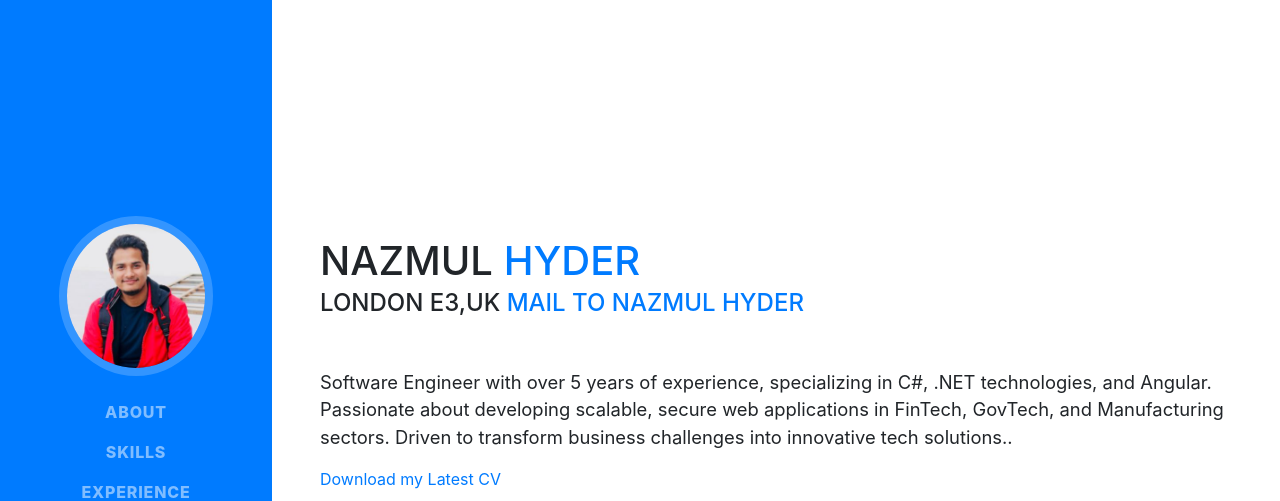
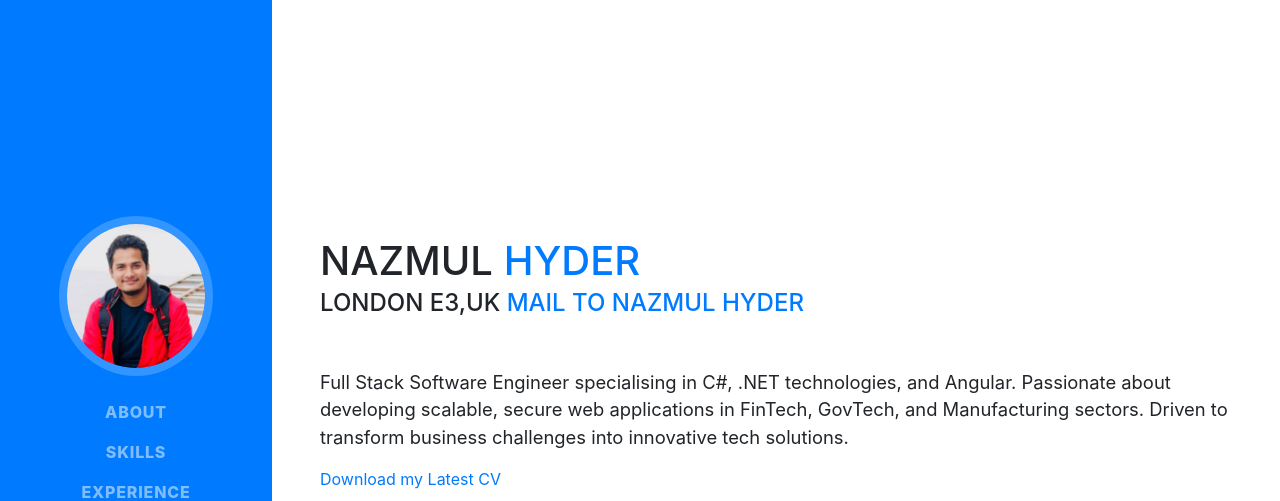
Before and after one commit to nazmulhyder/nazmulhyder.github.io, a website with bundled scripts: page index.html in a window 1280 px wide. Shown: the top 501 px of the page. Built offline with nearby package versions, Linux system fonts and the light colour scheme; a web font is replaced by a local one.

Commit message:
Update 101124

```diff
--- a/index.html
+++ b/index.html
@@ -68,7 +68,7 @@
           <div class="subheading mb-5">London E3,UK
             <a href="mailto:nazmulhyder2308@gmail.com">Mail to Nazmul Hyder</a>
           </div>
-          <p class="lead mb-3">Software Engineer with over 5 years of experience, specializing in C#, .NET technologies, and Angular. Passionate about developing scalable, secure web applications in FinTech, GovTech, and Manufacturing sectors. Driven to transform business challenges into innovative tech solutions..
+          <p class="lead mb-3">Full Stack Software Engineer specialising in C#, .NET technologies, and Angular. Passionate about developing scalable, secure web applications in FinTech, GovTech, and Manufacturing sectors. Driven to transform business challenges into innovative tech solutions.
           </p>
             <p><a href="https://drive.google.com/file/d/1WwV_DaxQLW7Oi6tiylBct8-SrJcb7lue/view?usp=sharing" target="_blank">Download my Latest CV</a></p>
           <div class="social-icons">
```
